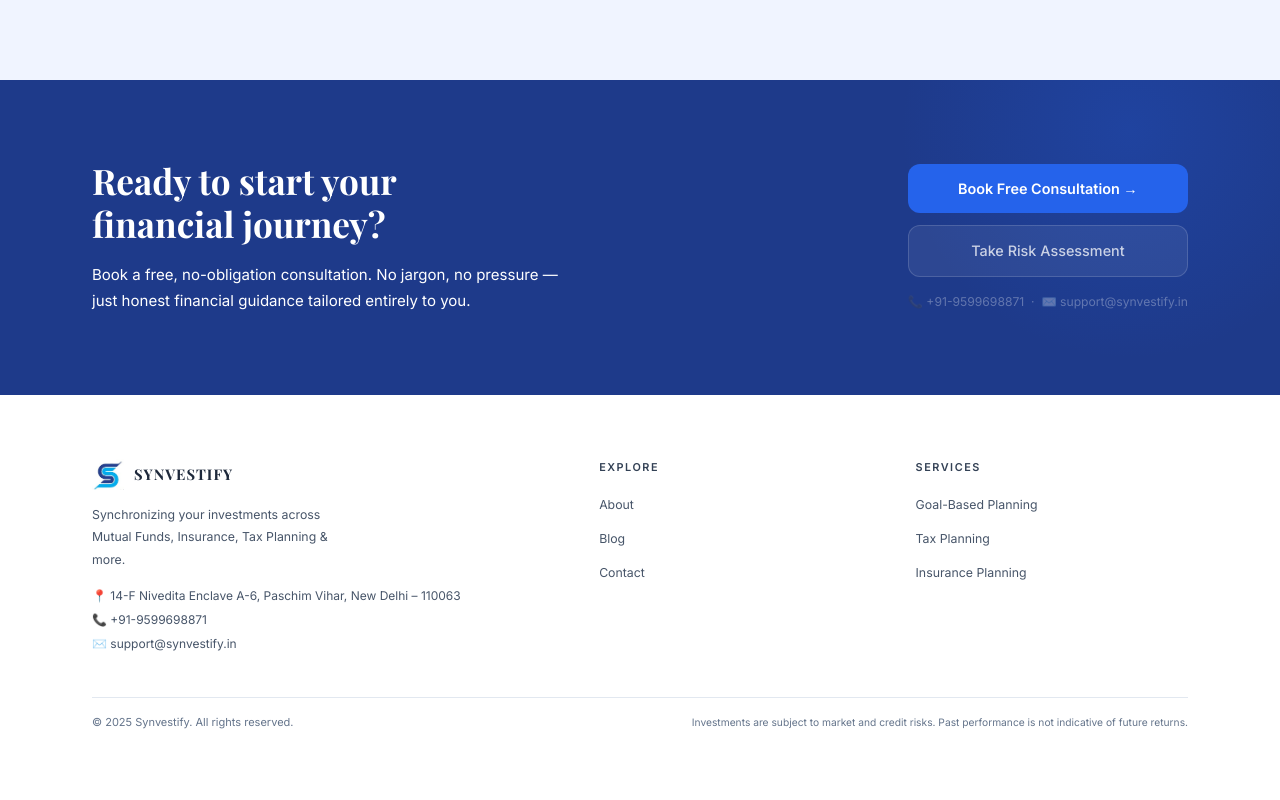
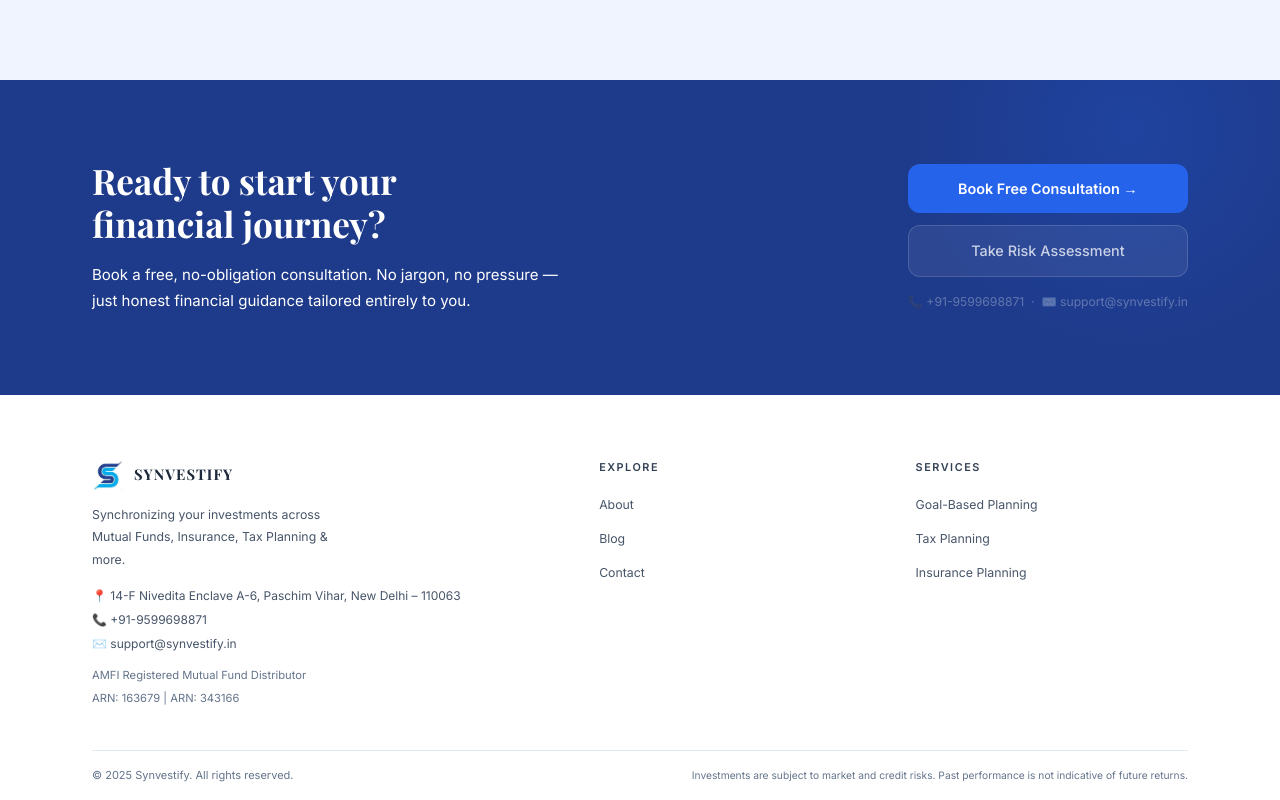
Before and after one commit to Synvestify/synvestify-website, a Next.js app: page /blog in a window 1280 px wide. Shown: the part 1983-2783 px from the top of the page. Before the commit the page ends 2730 px from the top, so only its background shows below. Built offline with nearby package versions, Linux system fonts and the light colour scheme; a web font is replaced by a local one.

Commit message:
ARN added

```diff
--- a/src/app/layout.js
+++ b/src/app/layout.js
@@ -31,6 +31,8 @@
           address: { '@type': 'PostalAddress', streetAddress: '14-F Nivedita Enclave A-6 Paschim Vihar', addressLocality: 'New Delhi', postalCode: '110063', addressCountry: 'IN' },
           serviceType: ['Mutual Fund Distribution', 'Tax Planning', 'Insurance Planning', 'Retirement Planning', 'Wealth Management'],
           areaServed: ['India', 'USA', 'UK', 'Canada'],
+          description: 'AMFI Registered Mutual Fund Distributor. ARN: 163679 | ARN: 343166',
+          sameAs: ['https://www.synvestify.in'],
         })}} />
       </head>
 
--- a/src/components/Footer.jsx
+++ b/src/components/Footer.jsx
@@ -33,6 +33,8 @@
               <span>📍 14-F Nivedita Enclave A-6, Paschim Vihar, New Delhi – 110063</span>
               <a href="tel:+919599698871" className="hover:text-slate-800 transition-colors">📞 +91-9599698871</a>
               <a href="mailto:support@synvestify.in" className="hover:text-slate-800 transition-colors">✉️ support@synvestify.in</a>
+              <span className="text-[.7rem] text-slate-500 mt-2">AMFI Registered Mutual Fund Distributor</span>
+              <span className="text-[.7rem] text-slate-500">ARN: 163679 | ARN: 343166</span>
             </div>
           </div>
 
```
Also changed, not shown: public/llms.txt.
